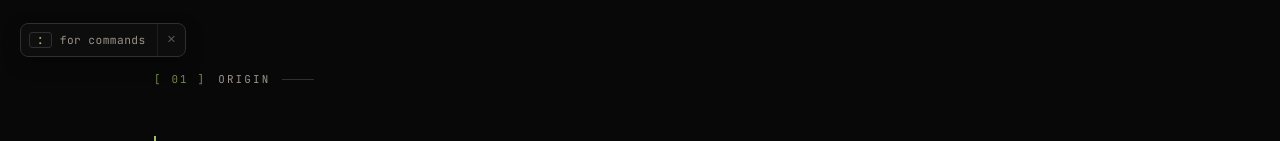
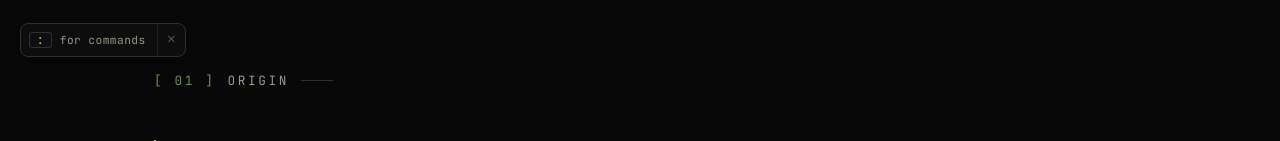
Before and after one commit to Muizzyranking/muizzyranking-portfolio, a Next.js app: page /about in a window 1280 px wide. Shown: the part 723-864 px from the top of the page. Built offline with nearby package versions, Linux system fonts and the light colour scheme; no server answers; a web font is replaced by a local one.

Commit message:
fix: change font size

```diff
--- a/src/app/globals.css
+++ b/src/app/globals.css
@@ -177,7 +177,7 @@ input:focus-visible {
 /* Mono eyebrow — used on every section heading */
 .eyebrow {
   font-family: var(--font-mono);
-  font-size: 0.68rem;
+  font-size: 0.8rem;
   letter-spacing: 0.2em;
   text-transform: uppercase;
   color: var(--color-text-muted);
```
